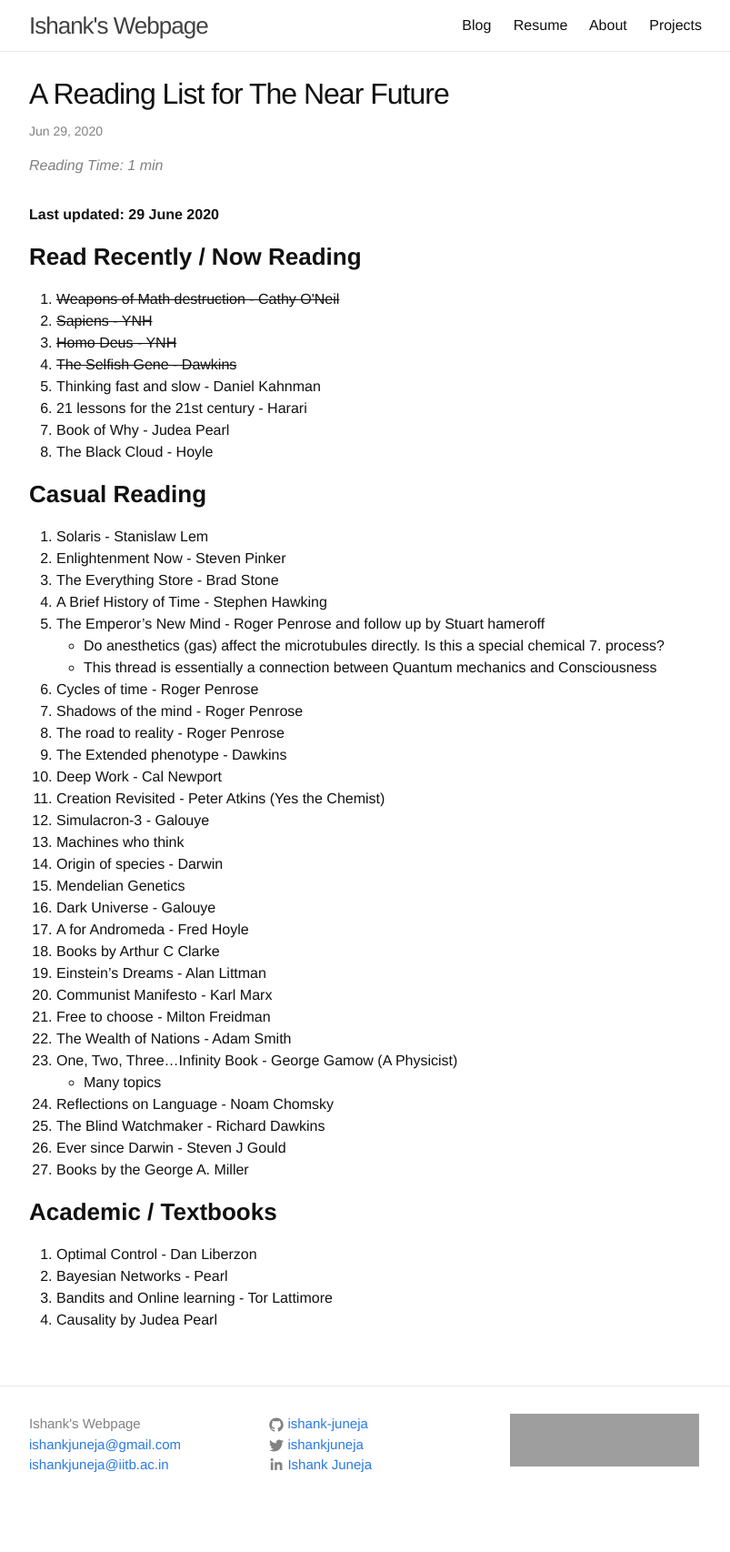
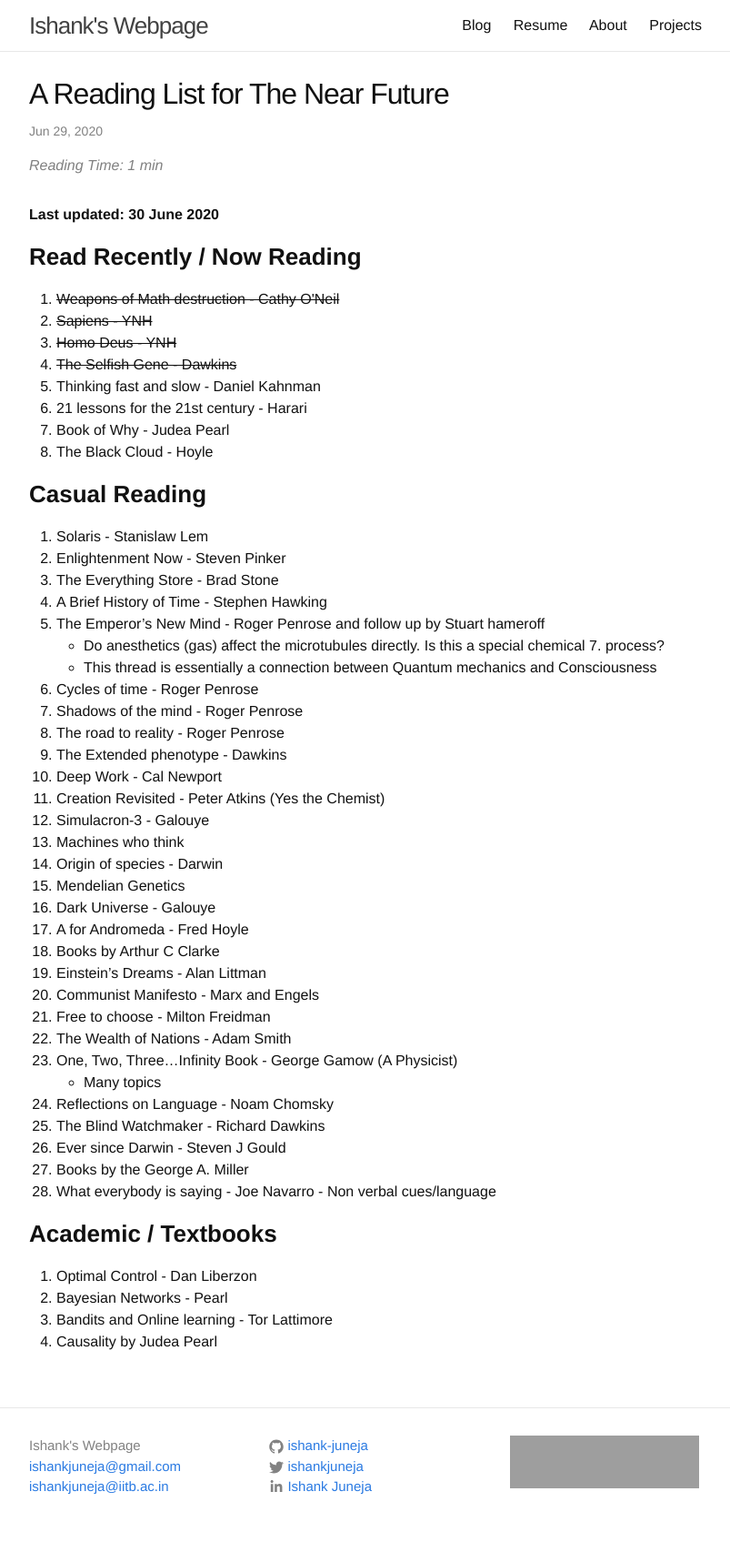
Before and after one commit to ishank-juneja/ishank-juneja.github.io, a Jekyll site: the page built from _posts/blog/miscellaneous/2020-06-29-reading.md, in a window 1280 px wide. Shown: the whole page at 91% size, without its empty margins (238-1041 px from the left). Built offline with Jekyll 4.4.1, drawn with Linux system fonts in a browser that asks for light colours; a script that is not in the unit is left out; comment, search, counter and statistics services are not loaded; before the commit the page ends 1682 px from its top, so only the background shows below that; grey boxes are pictures that could not be loaded.

Commit message:
reading list update

```diff
--- a/_posts/blog/miscellaneous/2020-06-29-reading.md
+++ b/_posts/blog/miscellaneous/2020-06-29-reading.md
@@ -7,7 +7,7 @@ title: A Reading List for The Near Future
 mathjax: true
 ---
 
-**Last updated: 29 June 2020**
+**Last updated: 30 June 2020**
 
 ### **Read Recently / Now Reading**
 1. <s>Weapons of Math destruction - Cathy O'Neil</s>
@@ -41,7 +41,7 @@ mathjax: true
 17. A for Andromeda - Fred Hoyle
 18. Books by Arthur C Clarke
 19. Einstein's Dreams - Alan Littman
-20. Communist Manifesto - Karl Marx
+20. Communist Manifesto - Marx and Engels
 21. Free to choose - Milton Freidman
 22. The Wealth of Nations - Adam Smith
 23. One, Two, Three...Infinity
@@ -51,6 +51,8 @@ Book - George Gamow (A Physicist)
 25. The Blind Watchmaker - Richard Dawkins
 26. Ever since Darwin - Steven J Gould
 27. Books by the George A. Miller
+28. What everybody is saying - Joe Navarro
+        - Non verbal cues/language
 
 ### **Academic / Textbooks**
 1. Optimal Control - Dan Liberzon
```
Also changed, not shown: _posts/blog/electronics/2020-06-30-nixie-clock-2.md (renamed from _posts/blog/electronics/2020-06-29-nixie-clock-2.md, +3 -2 lines), 3 other files.
